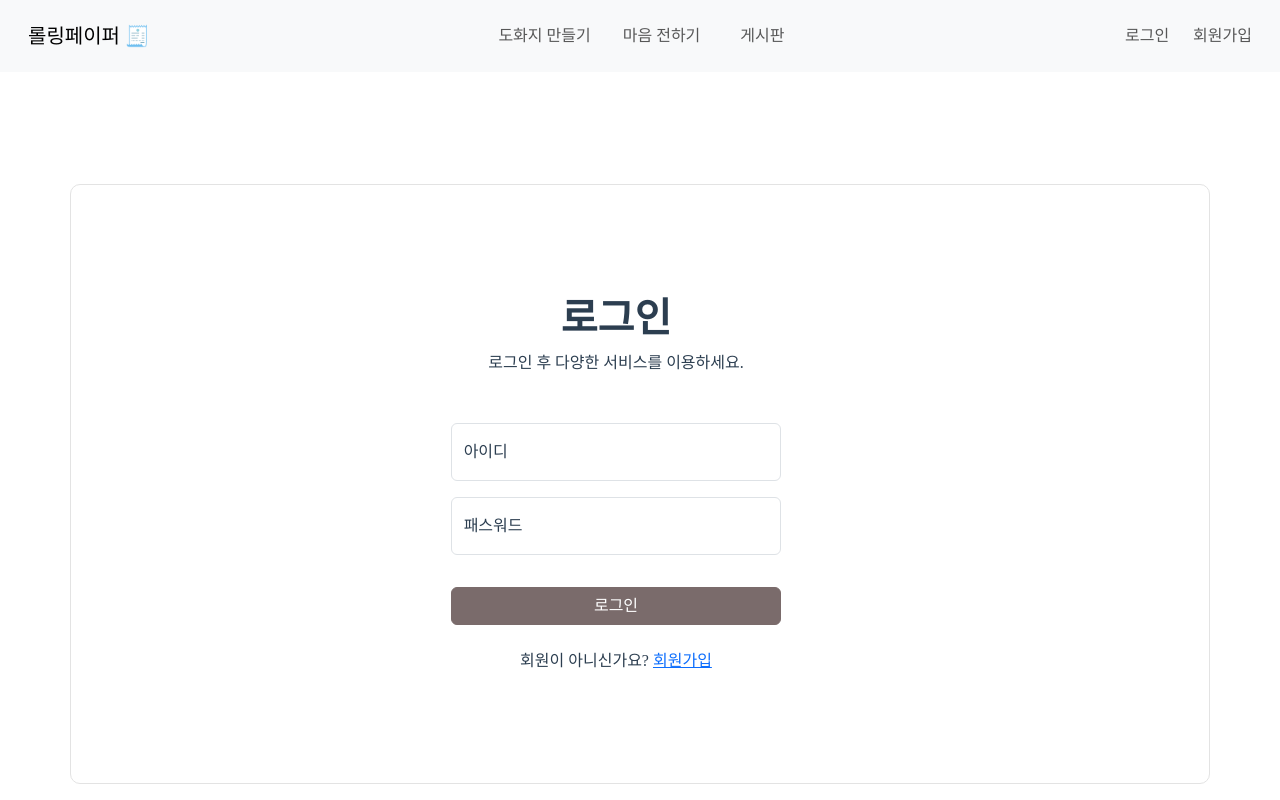
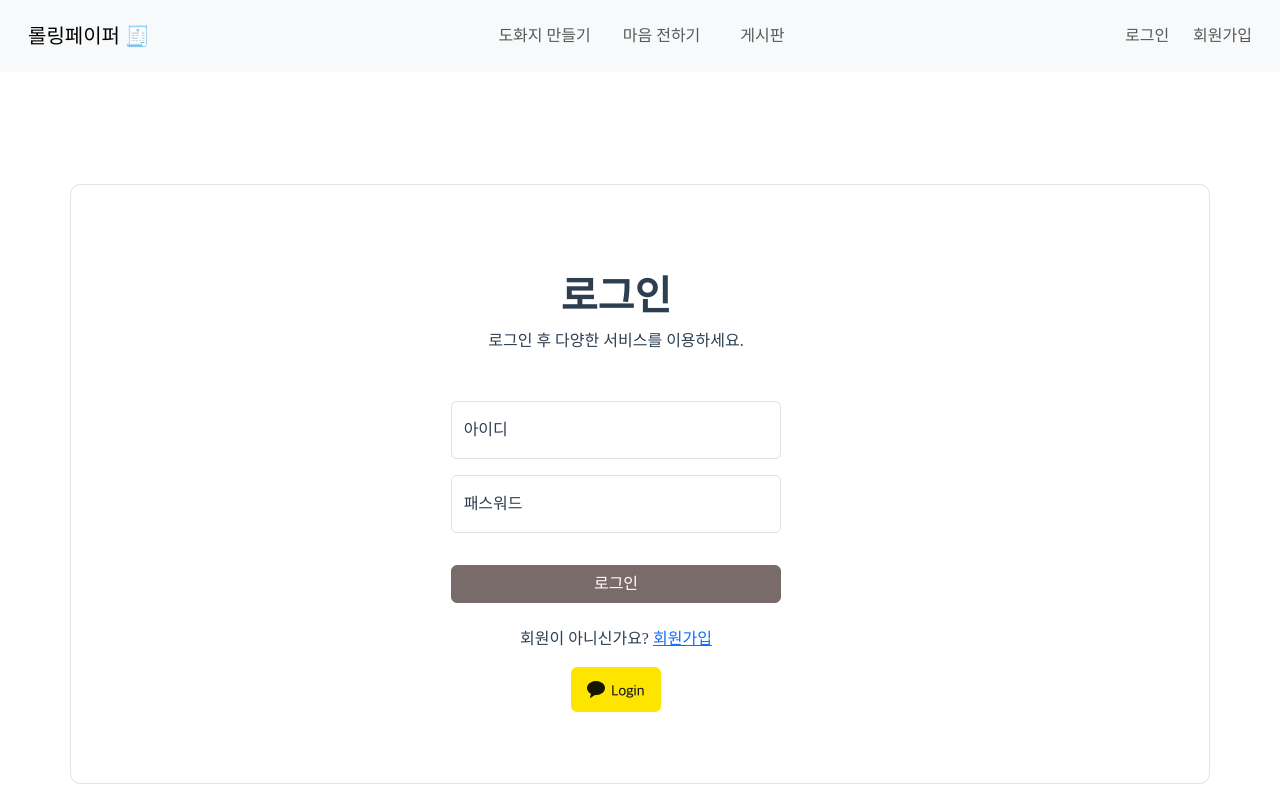
Before and after one commit to sorrel012/postcard, a Vue app in the folder frontend/: page /login in a window 1280 px wide. Built offline with nearby package versions, Linux system fonts and the light colour scheme; no server answers; a web font is replaced by a local one.

Commit message:
chore: Set kakao login

```diff
--- a/frontend/src/views/Login.vue
+++ b/frontend/src/views/Login.vue
@@ -26,6 +26,7 @@
             회원이 아니신가요? <router-link to="/register">회원가입</router-link>
           </p>
         </div>
+        <img src="@/assets/kakao_login.png" alt="kakao" @click="kakaoLogin">
 
       </div>
 
@@ -44,7 +45,13 @@ export default {
       account: {
         id: '',
         pw: ''
-      }
+      },
+      loginParams: {
+        client_id: process.env.VUE_APP_KAKAO_REST_KEY,
+        redirect_uri: process.env.VUE_APP_KAKAO_REDIRECT_URL,
+        response_type: 'code',
+        scope: 'account_email,birthday',
+      },
     }
   },
   methods: {
@@ -78,7 +85,22 @@ export default {
             title: '아이디 비밀번호가 일치하지 않습니다.',
           });
         })
-    }
+    },
+    kakaoLogin() {
+      const url = 'https://kauth.kakao.com/oauth/authorize';
+
+      const config = {
+        params: this.loginParams,
+      }
+
+      axios.get(url, config)
+          .then(response => {
+            console.log(response);
+          }).catch(error => {
+            console.log(error);
+          });
+
+    },
   }
 }
 </script>
@@ -91,4 +113,7 @@ section {
 .mt-5 {
   margin-top: 7rem !important;
 }
+img:hover {
+  cursor: pointer;
+}
 </style>
```
Also changed, not shown: frontend/src/assets/kakao_login.png (added), 1 other file (tests, documents, lock files or other folders).
